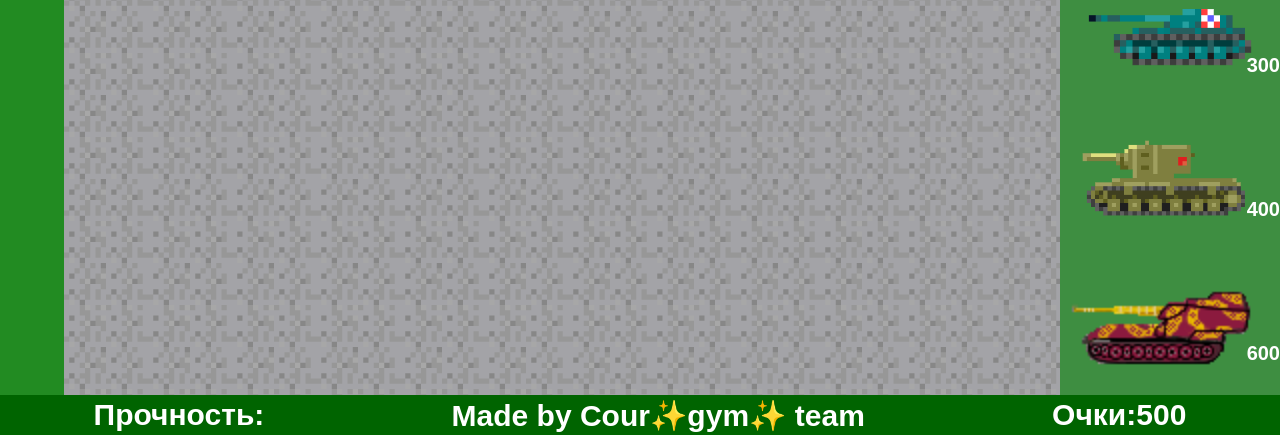
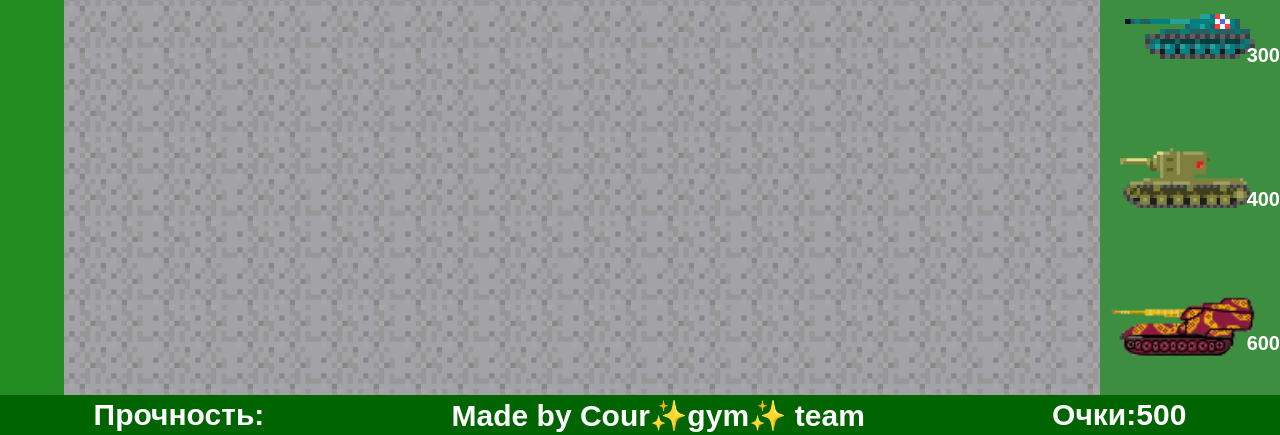
Before and after one commit to Dimdim28/Tanks.js, a website: page index.html in a window 1280 px wide. Shown: the part 365-800 px from the top of the page. Drawn offline with Linux system fonts and the light colour scheme.

Commit message:
adaptive was improved in HTML and CSS

```diff
--- a/style.css
+++ b/style.css
@@ -183,8 +183,8 @@ position: relative;
     font-weight: 600;
 }
 .item{
-    width: 200px;
     margin: 10px;
+    height: 10vh;
 }
 .item:hover{
     transition: 0.3s;
```
